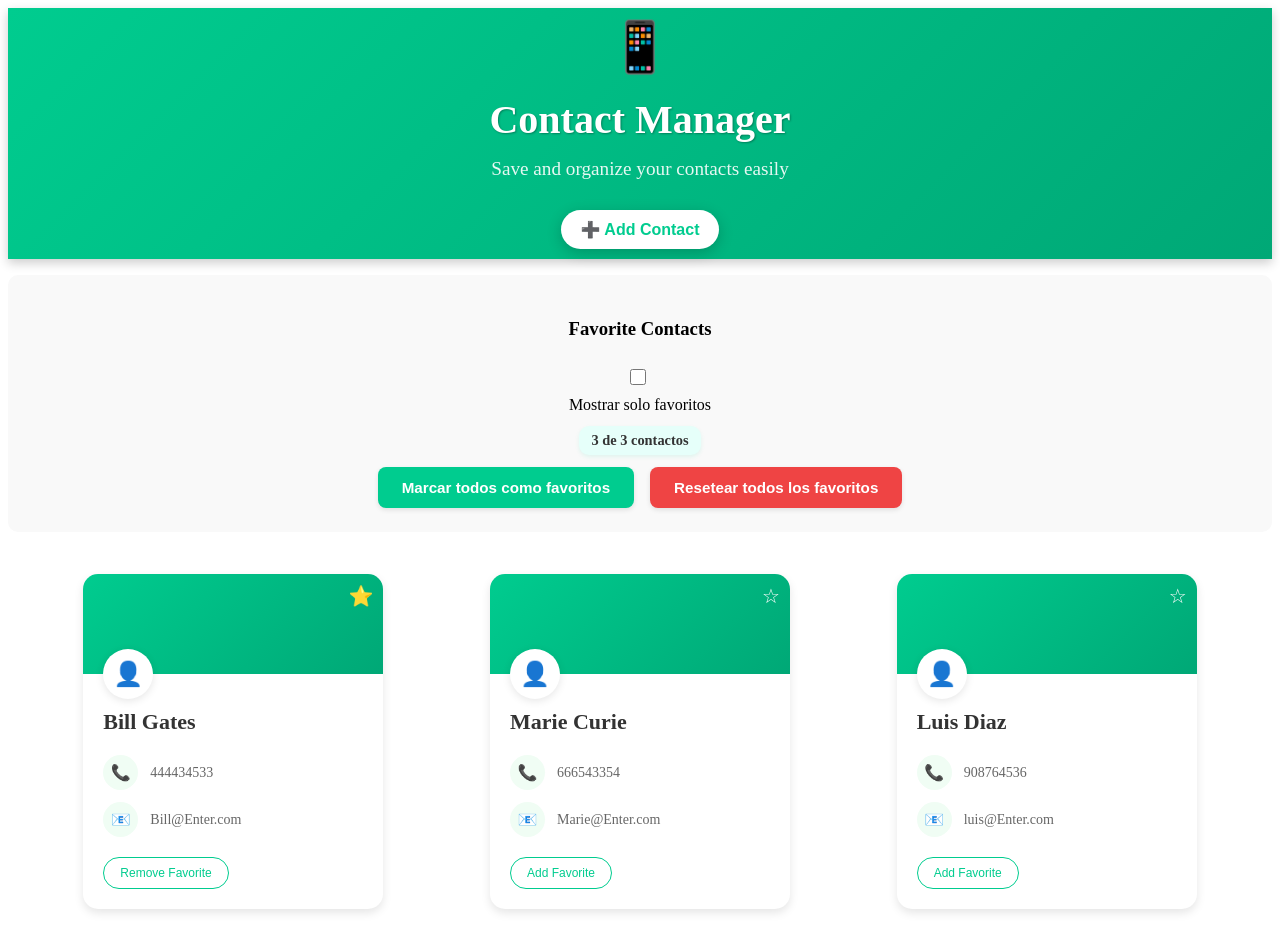
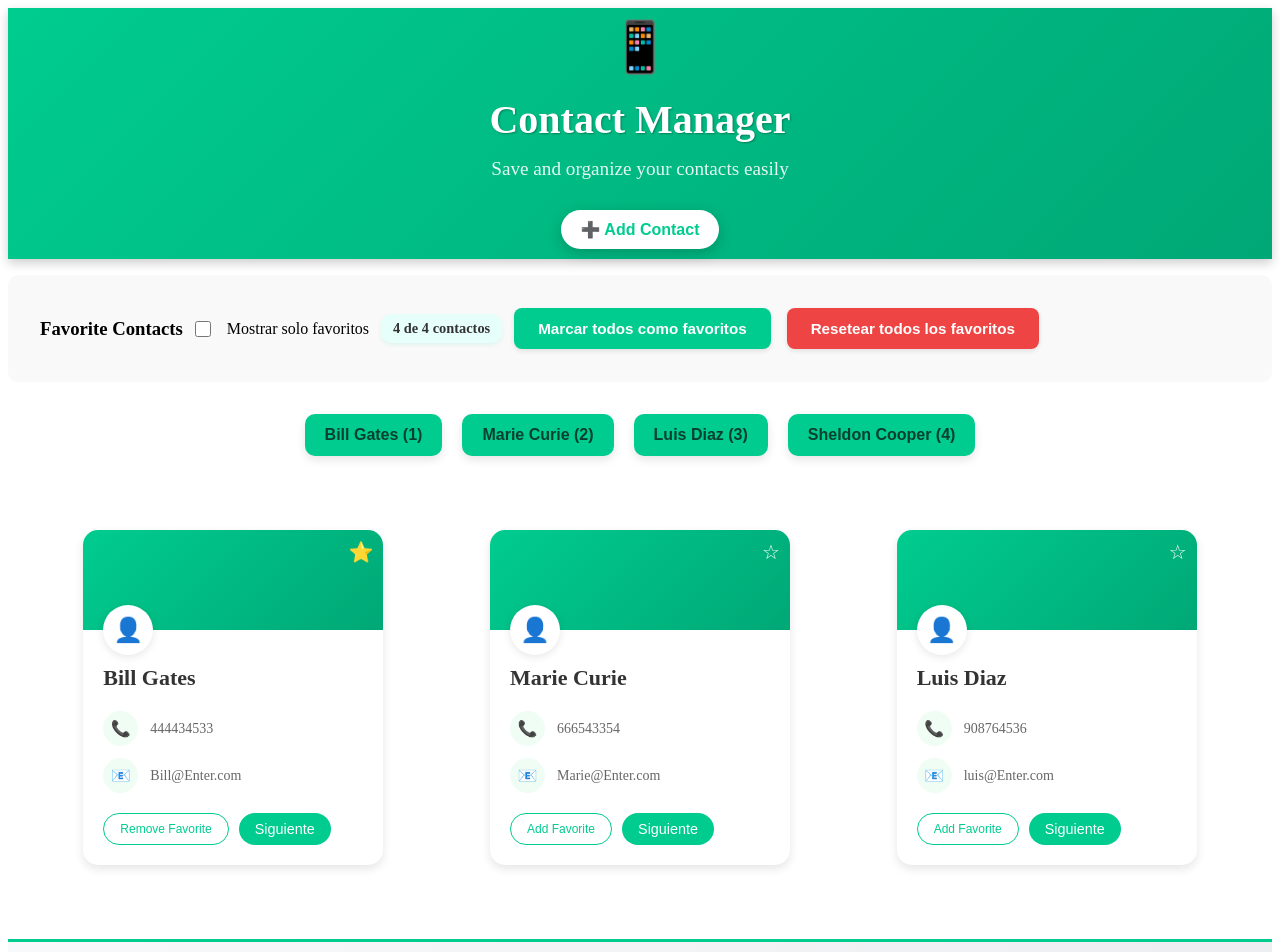
Before and after one commit to romanocode/contact-manager, a React (Vite) app: page / in a window 1280 px wide. Shown: the top 952 px of the page. Built offline with nearby package versions, Linux system fonts and the light colour scheme.

Commit message:
Update nuevas funcionalidades

```diff
--- a/src/App.jsx
+++ b/src/App.jsx
@@ -4,8 +4,11 @@ import ContactList from "./components/ContactList";
 import Footer from "./components/Footer";
 import Header from "./components/Header";
 
+import "./index.css"
+
+
 export default function App() {
-  const [selectedContact, setSelectedContact] = useState();
+  const [selectedContact, setSelectedContact] = useState(null);
   const [showOnlyFavorites, setShowOnlyFavorites] = useState(false);
 
   const [contacts, setContacts] = useState([
@@ -30,6 +33,14 @@ export default function App() {
       email: "luis@Enter.com",
       isFavorite: false,
     },
+
+      {
+      id: 4,
+      name: "Sheldon Cooper",
+      phone: 9054324536,
+      email: "shelly@Enter.com",
+      isFavorite: false,
+    },
   ]);
 
   let contactsToShow = contacts;
@@ -43,6 +54,19 @@ export default function App() {
 
   const handleChangeFavorite = (event) => {
     setShowOnlyFavorites(event.target.checked);
+  };
+
+  const handleNextContact = (selectedContact) => {
+    const currentIndex = contactsToShow.findIndex(
+      (contact) => contact.id === selectedContact.id
+    );
+
+    if(currentIndex === contactsToShow.length -1){
+      setSelectedContact(contactsToShow[0]);
+      return;
+    }
+
+    setSelectedContact(contactsToShow[currentIndex + 1])
   };
 
   const toggleFavorite = (id) => {
@@ -130,108 +154,44 @@ export default function App() {
           </div>
         </section>
 
-        <ContactList
-          contactsToShow={contactsToShow}
-          toggleFavorite={toggleFavorite}
-          handleSelectContact={handleSelectContact}
+        {/* Botones de contacto para seleccionar */}
+        <section className="contact-buttons">
+          {contactsToShow.map((contact) => (
+            <div key={contact.id} className="contact-item">
+              <button
+                onClick={() => handleSelectContact(contact)}
+                className="contact-btn"
+              >
+                {contact.name} ({contact.id})
+              </button>
+            </div>
+          ))}
+        </section>
+
+        {/* Mostrar contacto seleccionado o todas las tarjetas */}
+        {selectedContact ? (
+          <div className="selected-contact-container">
+            <button
+              className="back-button"
+              onClick={() => setSelectedContact(null)}
+            >
+             ❌ Limpiar
+            </button>
+            <ContactCard
+              contact={selectedContact}
+              toggleFavorite={toggleFavorite}
+              handleNextContact={handleNextContact}
+            />
+          </div>
+        ) : (
+          <ContactList
+            contactsToShow={showOnlyFavorites ? contactsToShow : contactsToShow.slice(0, 3)}
+            toggleFavorite={toggleFavorite}
+            onSelectContact={handleSelectContact}
         />
+        )}
 
-        <style >{`
-          .favorites-filter {
-            display: flex;
-            flex-direction: column;
-            align-items: center;
-            gap: 0.75rem;
-            padding: 1.5rem 2rem;
-            background-color: #f9f9f9;
-            border-radius: 10px;
-            margin-top: 1rem;
-            text-align: center;
-          }
 
-          .favorites-filter label {
-            display: flex;
-            flex-direction: column;
-            align-items: center;
-            gap: 0.5rem;
-          }
-
-          .favorites-filter input[type="checkbox"] {
-            margin-right: 0.5rem;
-            accent-color: #00cc8f;
-            width: 16px;
-            height: 16px;
-          }
-
-          .contact-count {
-            font-size: 0.9rem;
-            color: #333;
-            background: #e6fffa;
-            padding: 6px 12px;
-            border-radius: 10px;
-            font-weight: 600;
-            box-shadow: 0 2px 4px rgba(0, 204, 143, 0.1);
-          }
-
-          .button-group {
-            display: flex;
-            gap: 1rem;
-            flex-wrap: wrap;
-            justify-content: center;
-          }
-
-          .btn-fav-all,
-          .btn-reset-all {
-            border: none;
-            padding: 0.75rem 1.5rem;
-            border-radius: 0.5rem;
-            font-size: 0.95rem;
-            font-weight: 600;
-            cursor: pointer;
-            transition: background 0.3s ease, transform 0.2s ease;
-            box-shadow: 0 2px 5px rgba(0, 0, 0, 0.1);
-            min-width: 200px;
-          }
-
-          .btn-fav-all {
-            background-color: #00cc8f;
-            color: white;
-          }
-
-          .btn-fav-all:hover {
-            background-color: #00b37a;
-            transform: translateY(-2px);
-            box-shadow: 0 4px 10px rgba(0, 204, 143, 0.3);
-          }
-
-          .btn-reset-all {
-            background-color: #ef4444;
-            color: white;
-          }
-
-          .btn-reset-all:hover {
-            background-color: #dc2626;
-            transform: translateY(-2px);
-            box-shadow: 0 4px 10px rgba(239, 68, 68, 0.3);
-          }
-
-          @media (max-width: 600px) {
-            .favorites-filter {
-              flex-direction: column;
-              align-items: center;
-            }
-
-            .button-group {
-              flex-direction: column;
-              gap: 0.5rem;
-            }
-
-            .btn-fav-all,
-            .btn-reset-all {
-              width: 100%;
-            }
-          }
-        `}</style>
       </main>
 
       <Footer />
--- a/src/components/ContactCard.jsx
+++ b/src/components/ContactCard.jsx
@@ -1,6 +1,6 @@
 import React from 'react';
 
-export default function ContactCard({contact, toggleFavorite}) {
+export default function ContactCard({contact, toggleFavorite, handleNextContact}) {
 
   // Función para manejar clic en editar
   const handleEdit = () => {
@@ -45,9 +45,15 @@ export default function ContactCard({contact, toggleFavorite}) {
           </div>
         </div>
 
+            <div className="button-row">
         <button className='favorite-btn' onClick={() => toggleFavorite(contact.id)}>
           {contact.isFavorite ? "Remove Favorite" : "Add Favorite"}
         </button>
+
+        <button className="next-button" onClick={() => handleNextContact(contact)}>
+          Siguiente
+        </button>
+      </div>
       </div>
 
       {/* Estilos CSS dentro del componente */}
@@ -104,6 +110,27 @@ export default function ContactCard({contact, toggleFavorite}) {
           color: white;
           z-index: 1;
         }
+
+          .button-row {
+              display: flex;
+              gap: 10px;
+              margin-top: auto;
+            }
+
+            .next-button {
+            background-color: #00cc8f;
+            color: white;
+            border: none;
+            border-radius: 20px;
+            padding: 8px 16px;
+            font-size: 0.9rem;
+            cursor: pointer;
+            transition: background-color 0.2s ease;
+          }
+
+          .next-button:hover {
+            background-color: #00b17a;
+          }
 
         .action-buttons {
           display: flex;
--- /dev/null
+++ b/src/index.css
@@ -0,0 +1,163 @@
+.favorites-filter {
+            display: flex;
+            flex-direction: row;
+            align-items: center;
+            gap: 0.75rem;
+            padding: 1.5rem 2rem;
+            background-color: #f9f9f9;
+            border-radius: 10px;
+            margin-top: 1rem;
+            text-align: center;
+          }
+
+          .contact-buttons {
+            display: flex;
+            flex-wrap: wrap;
+            justify-content: center;
+            gap: 20px;
+            padding: 2rem 1rem;
+          }
+
+          .contact-item {
+            display: flex;
+            justify-content: center;
+          }
+
+          .contact-btn {
+            background-color: #00cc8f;
+            color: rgb(8, 64, 47);
+            border: none;
+            padding: 12px 20px;
+            border-radius: 10px;
+            font-size: 16px;
+            font-weight: 600;
+            cursor: pointer;
+            box-shadow: 0 4px 10px rgba(0, 0, 0, 0.1);
+            transition: background 0.3s ease, transform 0.2s ease;
+          }
+
+          .contact-btn:hover {
+            background-color: #009f71;
+            transform: translateY(-2px);
+          }
+
+          .selected-contact-container {
+            display: flex;
+            flex-direction: column;
+            align-items: center;
+            padding: 2rem;
+            gap: 1rem;
+          }
+
+          .back-button {
+            background-color:rgb(255, 79, 59);
+            color: white;
+            border: none;
+            padding: 12px 24px;
+            border-radius: 10px;
+            font-size: 16px;
+            font-weight: 600;
+            cursor: pointer;
+            transition: all 0.3s ease;
+            box-shadow: 0 2px 5px rgba(0, 0, 0, 0.1);
+          }
+
+          .back-button:hover {
+            background-color: #00b37a;
+            transform: translateY(-2px);
+            box-shadow: 0 4px 10px rgba(0, 204, 143, 0.3);
+          }
+
+          .favorites-filter label {
+            display: flex;
+            flex-direction: row;
+            align-items: center;
+            gap: 0.5rem;
+          }
+
+          .favorites-filter input[type="checkbox"] {
+            margin-right: 0.5rem;
+            accent-color: #00cc8f;
+            width: 16px;
+            height: 16px;
+          }
+
+          .contact-count {
+            font-size: 0.9rem;
+            color: #333;
+            background: #e6fffa;
+            padding: 6px 12px;
+            border-radius: 10px;
+            font-weight: 600;
+            box-shadow: 0 2px 4px rgba(0, 204, 143, 0.1);
+          }
+
+          .button-group {
+            display: flex;
+            gap: 1rem;
+            flex-wrap: wrap;
+            justify-content: center;
+          }
+
+          .btn-fav-all,
+          .btn-reset-all {
+            border: none;
+            padding: 0.75rem 1.5rem;
+            border-radius: 0.5rem;
+            font-size: 0.95rem;
+            font-weight: 600;
+            cursor: pointer;
+            transition: background 0.3s ease, transform 0.2s ease;
+            box-shadow: 0 2px 5px rgba(0, 0, 0, 0.1);
+            min-width: 200px;
+          }
+
+          .btn-fav-all {
+            background-color: #00cc8f;
+            color: white;
+          }
+
+          .btn-fav-all:hover {
+            background-color: #00b37a;
+            transform: translateY(-2px);
+            box-shadow: 0 4px 10px rgba(0, 204, 143, 0.3);
+          }
+
+          .btn-reset-all {
+            background-color: #ef4444;
+            color: white;
+          }
+
+          .btn-reset-all:hover {
+            background-color: #dc2626;
+            transform: translateY(-2px);
+            box-shadow: 0 4px 10px rgba(239, 68, 68, 0.3);
+          }
+
+          .no-contact-message {
+            color: #e53935;
+            font-weight: bold;
+            text-align: center;
+            margin-top: 2rem;
+            display: flex;
+            justify-content: center;
+            align-items: center;
+            gap: 0.5rem;
+          }
+
+          @media (max-width: 600px) {
+            .favorites-filter {
+              flex-direction: column;
+              align-items: center;
+            }
+
+            .button-group {
+              flex-direction: column;
+              gap: 0.5rem;
+            }
+
+            .btn-fav-all,
+            .btn-reset-all {
+              width: 100%;
+            }
+          }
```
Also changed, not shown: 1 other file (tests, documents, lock files or other folders).
